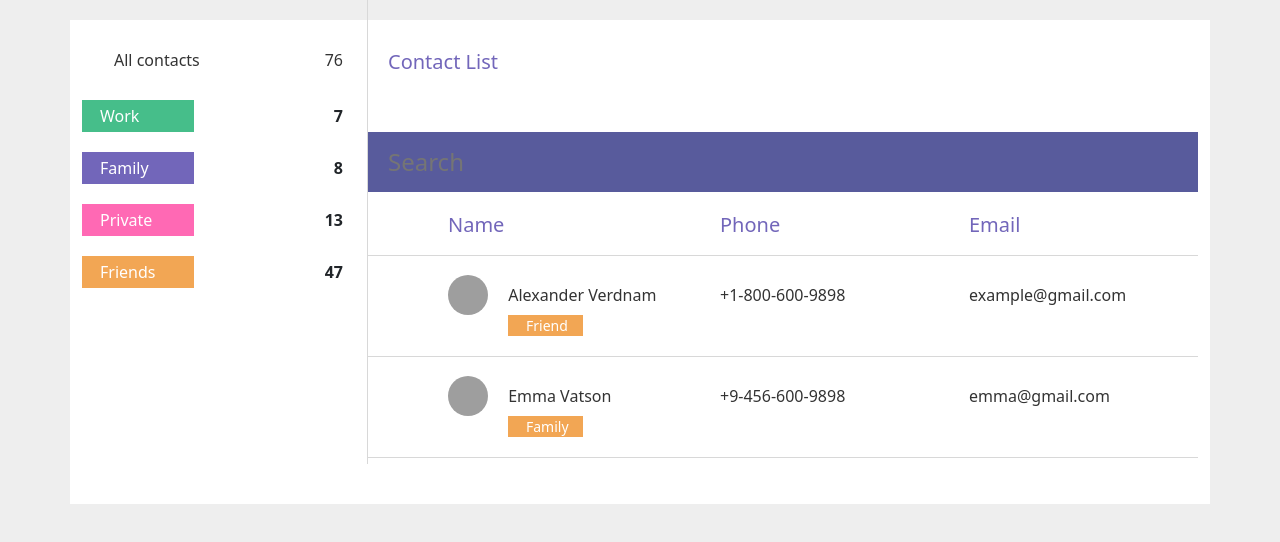
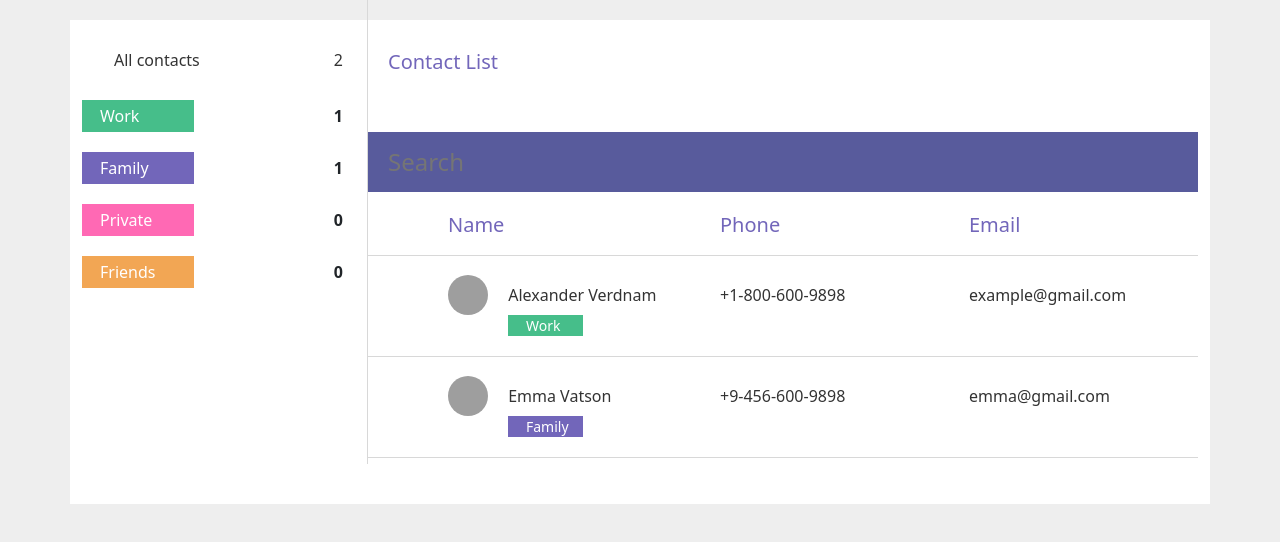
Before and after one commit to macnaer/PD123, a React (Create React App) app: page / in a window 1280 px wide. Shown: the top 542 px of the page. Built offline with nearby package versions, Linux system fonts and the light colour scheme; grey boxes are pictures that could not be loaded; the HTML template or start-up script is replaced by a standard one.

Commit message:
Works with contact item

```diff
--- a/src/App.js
+++ b/src/App.js
@@ -11,13 +11,15 @@ class App extends React.Component {
         name: "Alexander Verdnam",
         phone: "+1-800-600-9898",
         email: "example@gmail.com",
-        category: "Friend",
+        avatar: "https://bootdey.com/img/Content/avatar/avatar1.png",
+        category: "Work",
       },
       {
         id: 2,
         name: "Emma Vatson",
         phone: "+9-456-600-9898",
         email: "emma@gmail.com",
+        avatar: "https://bootdey.com/img/Content/avatar/avatar3.png",
         category: "Family",
       },
     ],
@@ -30,7 +32,7 @@ class App extends React.Component {
       <>
         <div className="container bootstrap snippets bootdeys bootdey">
           <div className="row decor-default">
-            <Sidebar />
+            <Sidebar List={contactList} />
             <ContactList List={contactList} />
           </div>
         </div>
--- a/src/components/contact-list/contact-item/contact-item.js
+++ b/src/components/contact-list/contact-item/contact-item.js
@@ -1,6 +1,27 @@
 import React from "react";
 
-const ContactItem = ({ name, phone, email, category }) => {
+const GetCategoryColor = (category) => {
+  let categoryStyle = "lab lab-warning";
+  switch (category) {
+    case "Work":
+      categoryStyle = "lab lab-success";
+      break;
+    case "Family":
+      categoryStyle = "lab lab-primary";
+      break;
+    case "Private":
+      categoryStyle = "lab lab-danger";
+      break;
+    default:
+      categoryStyle = "lab lab-warning";
+      break;
+  }
+  return categoryStyle;
+};
+
+const ContactItem = ({ name, phone, email, category, avatar }) => {
+  let categoryStyle = GetCategoryColor(category);
+
   return (
     <div className="unit">
       <div className="field name">
@@ -10,14 +31,9 @@ const ContactItem = ({ name, phone, email, category }) => {
           <svg viewBox="0 0 100 100" xmlns="http://www.w3.org/2000/svg"></svg>
         </div>
         <div>
-          <img
-            src="https://bootdey.com/img/Content/avatar/avatar1.png"
-            alt="image"
-            className="avatar"
-          />{" "}
-          {name}
+          <img src={avatar} alt="image" className="avatar" /> {name}
         </div>
-        <div className="lab lab-warning">{category}</div>
+        <div className={categoryStyle}>{category}</div>
       </div>
       <div className="field phone">{phone}</div>
       <div className="field email">{email}</div>
--- a/src/components/sidebar/sidebar.js
+++ b/src/components/sidebar/sidebar.js
@@ -1,28 +1,38 @@
 import React from "react";
 
-const Sidebar = () => {
+const GetCategoryCount = (List, categoryName) => {
+  return List.filter((el) =>
+    el.category.toLowerCase().includes(categoryName.toLowerCase())
+  );
+};
+
+const Sidebar = ({ List }) => {
+  const workCategory = GetCategoryCount(List, "Work");
+  const familyCategory = GetCategoryCount(List, "Family");
+  const privateCategory = GetCategoryCount(List, "Private");
+  const friendCategory = GetCategoryCount(List, "Friend");
   return (
     <div className="col-lg-3 col-md-4 col-sm-12">
       <div className="contacts-labels">
         <div className="title">
-          All contacts<span>76</span>
+          All contacts<span>{List.length}</span>
         </div>
         <div className="list">
           <div className="unit">
             <div className="lab lab-success">Work</div>
-            <span>7</span>
+            <span>{workCategory.length}</span>
           </div>
           <div className="unit">
             <div className="lab lab-primary">Family</div>
-            <span>8</span>
+            <span>{familyCategory.length}</span>
           </div>
           <div className="unit">
             <div className="lab lab-danger">Private</div>
-            <span>13</span>
+            <span>{privateCategory.length}</span>
           </div>
           <div className="unit">
             <div className="lab lab-warning">Friends</div>
-            <span>47</span>
+            <span>{friendCategory.length}</span>
           </div>
         </div>
       </div>
```
